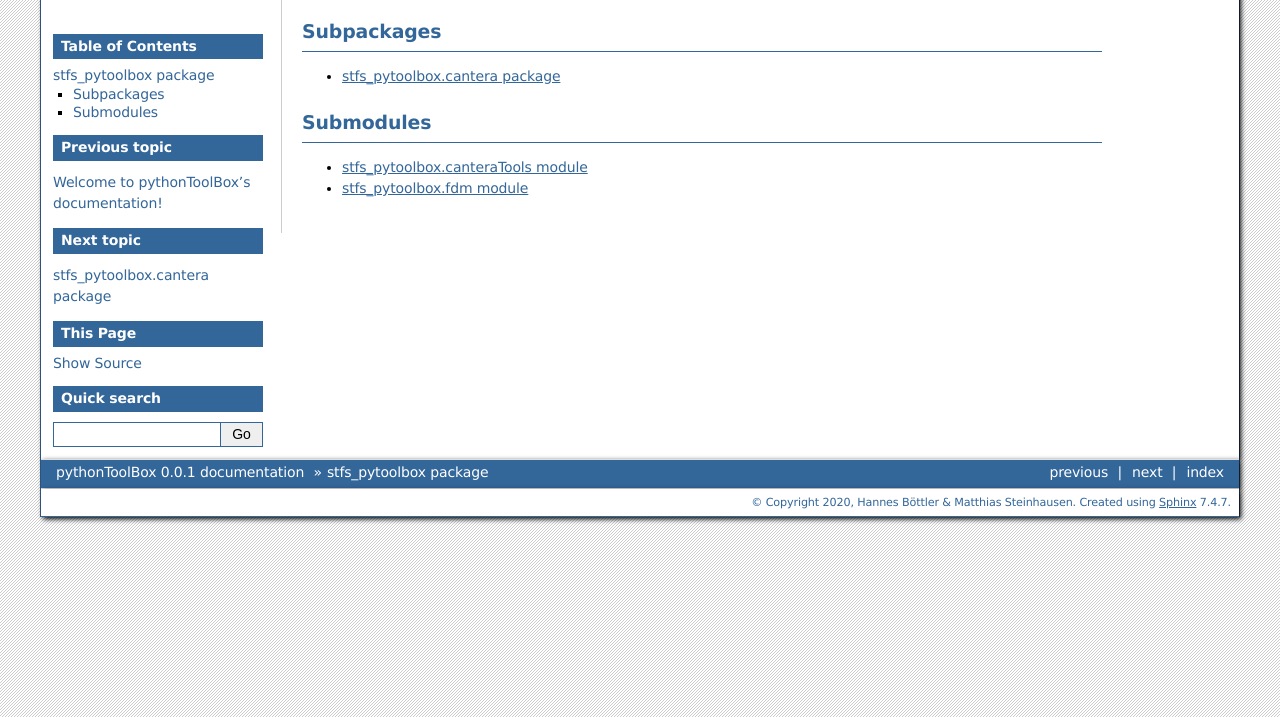
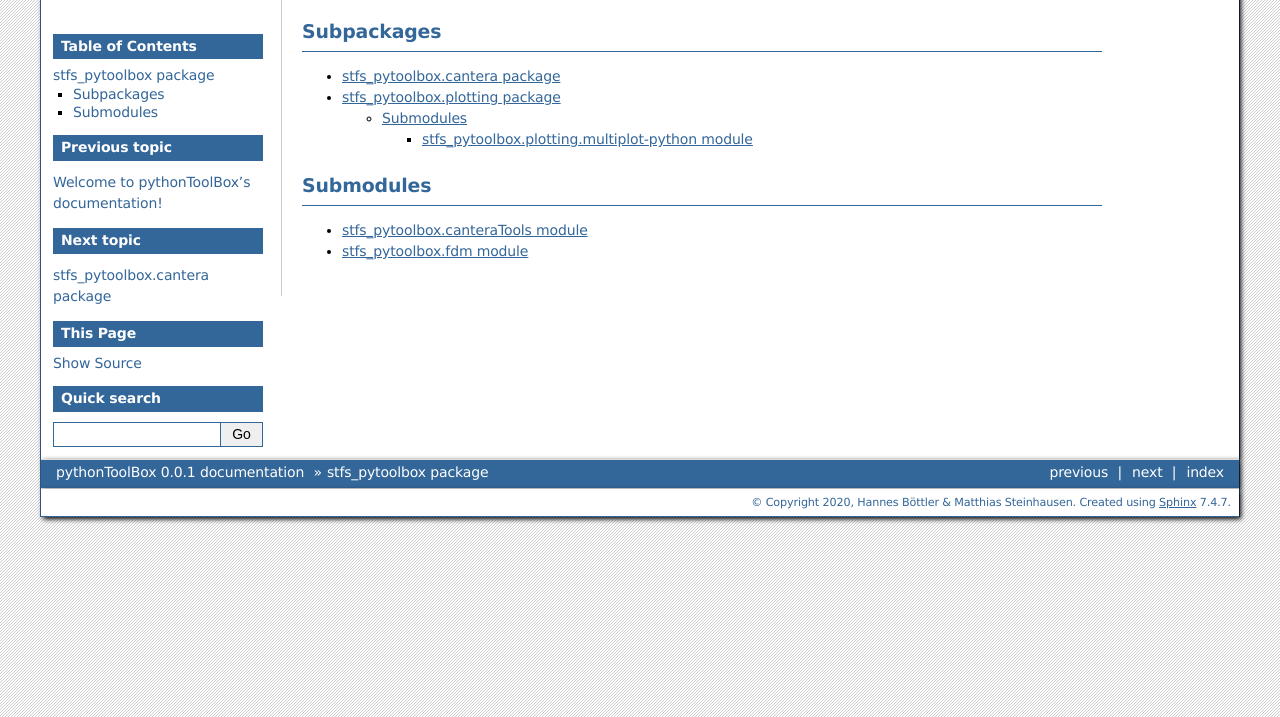
Before and after one commit to pascal-roth/thundertorch, a Sphinx documentation site: the page built from source/stfs_pytoolbox.rst, in a window 1280 px wide, cut to the strip 183-900 px from the top of the page. Built offline with Sphinx 7.4.7, drawn with Linux system fonts in a browser that asks for light colours; formulas are drawn with MathJax 3.

Commit message:
minor changes in istall

```diff
--- /dev/null
+++ b/source/stfs_pytoolbox.plotting.multiplot-python.rst
@@ -0,0 +1,7 @@
+stfs\_pytoolbox.plotting.multiplot\-python module
+=================================================
+
+.. automodule:: stfs_pytoolbox.plotting.multiplot-python
+   :members:
+   :undoc-members:
+   :show-inheritance:
--- /dev/null
+++ b/source/stfs_pytoolbox.plotting.rst
@@ -0,0 +1,14 @@
+stfs\_pytoolbox.plotting package
+================================
+
+.. automodule:: stfs_pytoolbox.plotting
+   :members:
+   :undoc-members:
+   :show-inheritance:
+
+Submodules
+----------
+
+.. toctree::
+
+   stfs_pytoolbox.plotting.multiplot-python
--- a/source/stfs_pytoolbox.rst
+++ b/source/stfs_pytoolbox.rst
@@ -12,6 +12,7 @@ Subpackages
 .. toctree::
 
    stfs_pytoolbox.cantera
+   stfs_pytoolbox.plotting
 
 Submodules
 ----------
```
